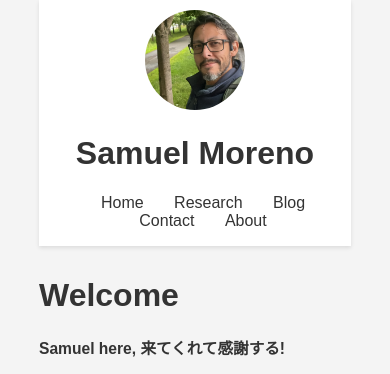
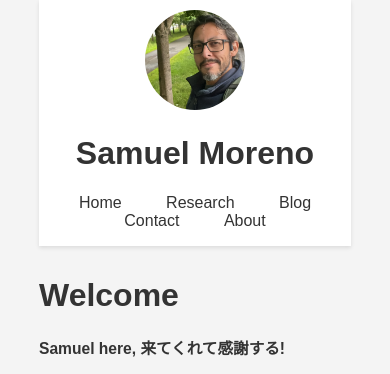
Before and after one commit to GregSom-MSc/GregSom-MSc.github.io, a Jekyll site: the page built from index.md, in a window 390 px wide. Shown: the top 374 px of the page. Built offline with Jekyll 4.4.1, drawn with Linux system fonts in a browser that asks for light colours.

Commit message:
experiment to equate padding on active

```diff
--- a/assets/css/style.css
+++ b/assets/css/style.css
@@ -105,8 +105,8 @@
         margin-left: 0;
     }
     nav ul li {
-        margin: 0px 1px;
-        padding: 15px 4px 4px 20px;
+        margin: 10px 1px;
+        padding: 3px 19px;
     }
 }
 
```
